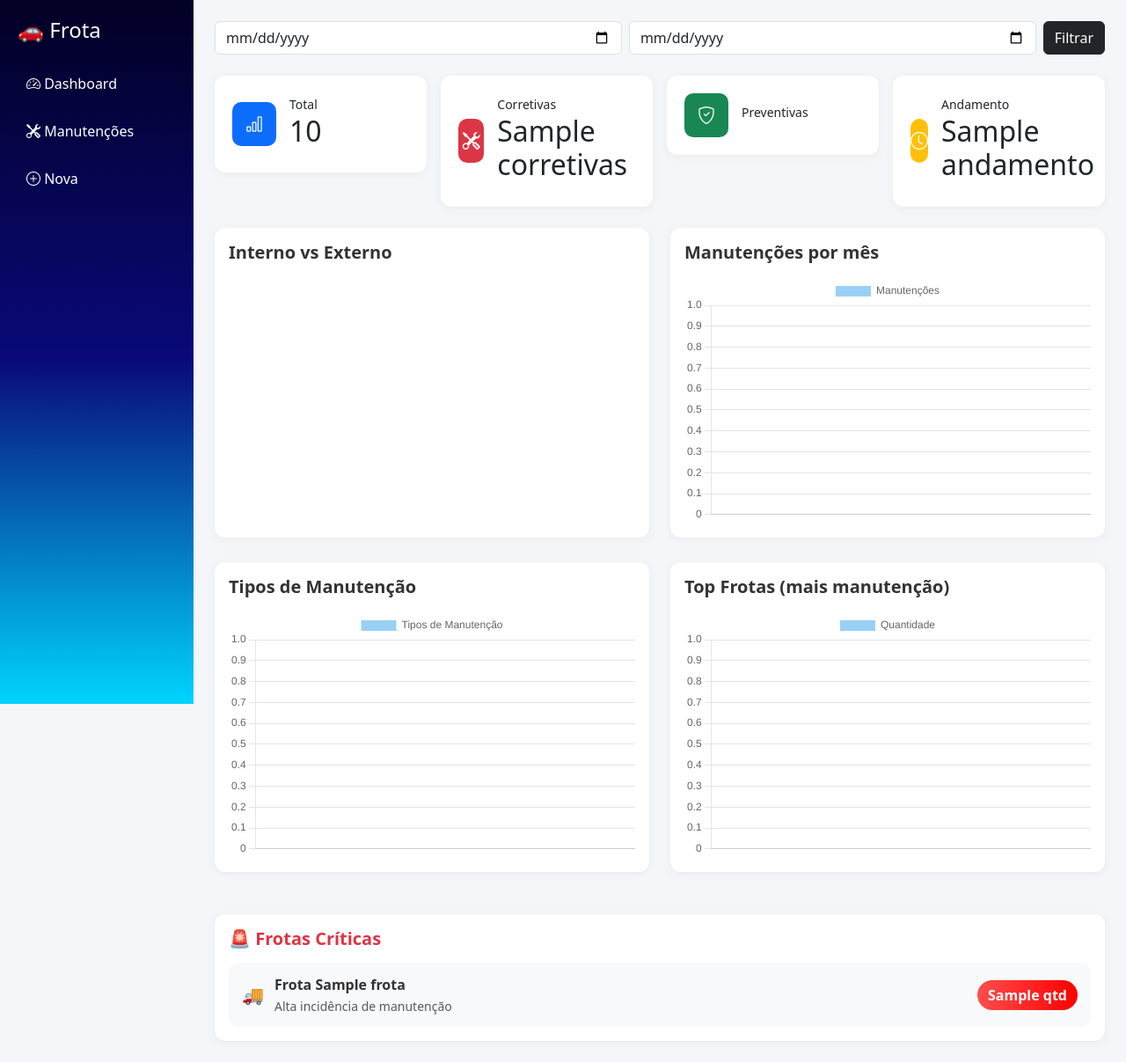
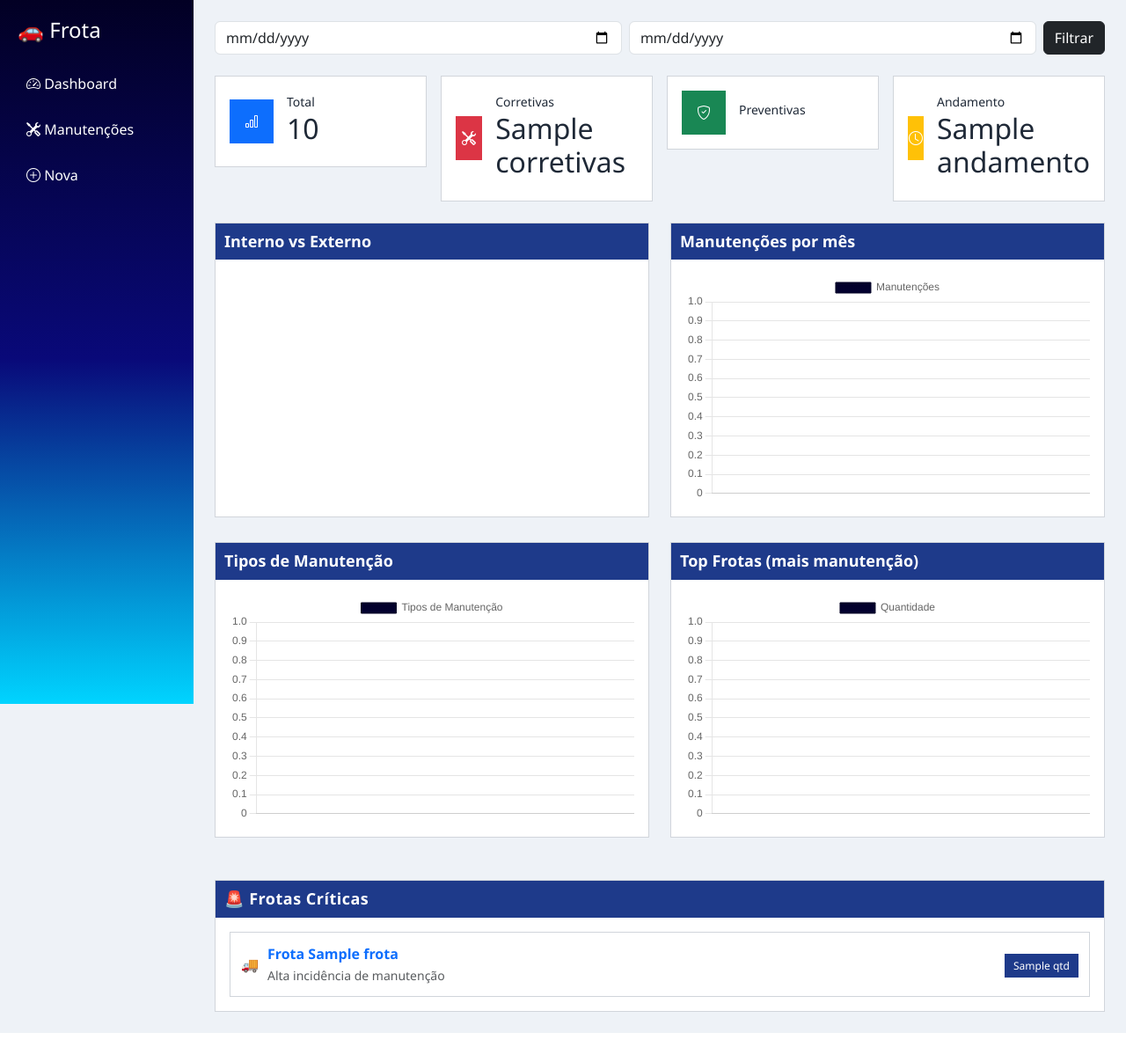
Before and after one commit to DIOOWS/frota-manutencao, a Flask app: template templates/dashboard.html in a window 1280 px wide. Shown: the whole page at 88% size. After the commit the page ends 1174 px from the top, so only its background shows below. Run offline with Flask 3, Linux system fonts and the light colour scheme; the template is opened without the code that fills it: most values are stand-ins (such as "Sample title", 1, 10 or a date in 2020); a map, chart or similar area stays blank.

Commit message:
ATULAIZAÇÕES SITEMA VERSAO 3

```diff
--- a/static/css/style.css
+++ b/static/css/style.css
@@ -1,50 +1,32 @@
-.x-metric {
-  display: flex;
-  flex-direction: column;
-  justify-content: center;
-  height: 100px;
-}
+/* =========================
+   🎨 VARIÁVEIS (IDENTIDADE)
+========================= */
 
-.x-metric small {
-  color: #6c757d;
-  font-size: 14px;
-}
 
-.x-metric h2 {
-  font-size: 32px;
-  font-weight: bold;
-  margin: 0;
-}
-
-.x-border-danger {
-  border-left: 5px solid #dc3545;
-}
-
-.x-border-success {
-  border-left: 5px solid #198754;
-}
-
-.x-border-warning {
-  border-left: 5px solid #ffc107;
-}
-
-.x-card {
-  background: #fff;
-  border-radius: 12px;
-  padding: 20px;
-  box-shadow: 0 2px 10px rgba(0,0,0,0.05);
-}
-
-.navbar {
-  box-shadow: 0 2px 10px rgba(0,0,0,0.1);
+:root {
+  --primary: #1e3a8a;   /* azul escuro */
+  --secondary: #3b82f6; /* azul claro */
+  --bg: #eef2f7;
+  --card: #ffffff;
+  --text: #1f2937;
+  --muted: #6b7280;
+  --border: #d1d5db;
 }
 
 
+/* =========================
+   🌍 BASE
+========================= */
 body {
-  background: #f4f6f9;
+  background: var(--bg);
+  font-family: 'Segoe UI', sans-serif;
+  color: var(--text);
 }
 
-/* SIDEBAR */
+
+/* =========================
+   🧭 SIDEBAR
+========================= */
 .sidebar {
   width: 220px;
   height: 100vh;
@@ -53,66 +35,77 @@ body {
   position: fixed;
 }
 
-/* LINKS */
 .menu-item {
   display: block;
   color: #fff;
   text-decoration: none;
   padding: 10px;
-  border-radius: 8px;
-  margin-bottom: 10px;
+  margin-bottom: 8px;
   transition: 0.2s;
 }
 
 .menu-item:hover {
-  background: rgba(255,255,255,0.2);
+  background: rgba(255,255,255,0.1);
 }
 
-/* CONTEÚDO */
 .content {
   margin-left: 220px;
 }
 
 
-/* CARDS */
+/* =========================
+   🧱 CARD PADRÃO (QUADRADO)
+========================= */
 .x-card {
-  background: #fff;
-  border-radius: 12px;
-  box-shadow: 0 2px 10px rgba(0,0,0,0.05);
+  background: var(--card);
+  border-radius: 0; /* 🔥 SEM ARREDONDADO */
+  border: 1px solid var(--border);
+  padding: 16px;
 }
 
-/* CONTAINER DO GRAFICO */
-.grafico-box {
-  position: relative;
-  height: 280px;
+
+/* =========================
+   🔷 HEADER DO CARD
+========================= */
+.x-card h5 {
+  background: var(--primary);
+  color: #fff;
+  padding: 10px;
+  margin: -16px -16px 16px -16px;
+  font-size: 18px;
+  font-weight: 600;
 }
 
-/* RESPONSIVO */
+
+/* =========================
+   📊 GRÁFICOS
+========================= */
+.grafico-box {
+  height: 260px;
+  display: flex;
+  align-items: center;
+  justify-content: center;
+}
+
+.grafico-pizza {
+  max-width: 280px;
+  margin: auto;
+}
+
+
+/* =========================
+   📱 RESPONSIVO
+========================= */
 @media (max-width: 768px) {
   .grafico-box {
     height: 220px;
   }
 }
 
-.x-card h5 {
-  font-weight: 600;
-  color: #333;
-}
 
-.grafico-pizza {
-  max-width: 320px;
-  margin: auto;
-}
-
-.grafico-box {
-  height: 280px;
-  display: flex;
-  align-items: center;
-  justify-content: center;
-}
-
-
-/* CARDS KPI */
+/* =========================
+   📊 KPI (MÉTRICAS)
+========================= */
 .metric-card {
   display: flex;
   align-items: center;
@@ -122,25 +115,127 @@ body {
 .metric-icon {
   width: 50px;
   height: 50px;
-  border-radius: 10px;
+  background: var(--secondary);
+  color: #fff;
   display: flex;
   align-items: center;
   justify-content: center;
-  color: #fff;
-  font-size: 20px;
 }
 
-/* TÍTULOS */
-h5 {
+.x-metric h2 {
+  font-size: 26px;
+  font-weight: bold;
+  margin: 0;
+}
+
+.x-metric small {
+  color: var(--muted);
+}
+
+
+/* =========================
+   🚚 FROTAS CRÍTICAS
+========================= */
+.frotas-lista {
+  display: flex;
+  flex-direction: column;
+  gap: 8px;
+  color: #fff;
+}
+
+.frota-item {
+  display: flex;
+  justify-content: space-between;
+  align-items: center;
+  padding: 12px;
+  background: #fff;
+  border: 1px solid var(--border);
+  text-decoration: none;
+}
+
+.frota-item:hover {
+  background: #f1f5f9;
+}
+
+.frota-left {
+  display: flex;
+  gap: 10px;
+  align-items: center;
+}
+
+.frota-nome {
   font-weight: 600;
 }
 
-/* HOVER CARDS */
-.x-card:hover {
-  transform: translateY(-2px);
-  transition: 0.2s;
+.badge-frota {
+  background: var(--primary);
+  color: #fff;
+  padding: 5px 10px;
+  font-size: 12px;
 }
 
+
+/* =========================
+   🔥 MODAL / LISTA
+========================= */
+.linha-tipo {
+  display: flex;
+  justify-content: space-between;
+  align-items: center;
+  padding: 12px;
+  border: 1px solid var(--border);
+  background: #fff;
+  text-decoration: none;
+  color: inherit;
+}
+
+.linha-tipo:hover {
+  background: #f1f5f9;
+}
+
+.badge-tipo {
+  background: var(--primary);
+  color: #fff;
+  padding: 4px 8px;
+  font-size: 12px;
+}
+
+
+/* =========================
+   🧠 TIMELINE
+========================= */
+.timeline-item {
+  display: flex;
+  gap: 10px;
+  margin-bottom: 10px;
+}
+
+.timeline-dot {
+  width: 10px;
+  height: 10px;
+  background: var(--primary);
+}
+
+.timeline-content {
+  background: #fff;
+  border: 1px solid var(--border);
+  padding: 10px;
+  width: 100%;
+}
+
+.timeline-date {
+  font-size: 12px;
+  color: var(--muted);
+}
+
+.timeline-info {
+  font-size: 14px;
+}
+
+
+/* =========================
+   📋 TABELAS
+========================= */
 td {
   vertical-align: middle;
 }
@@ -152,48 +247,13 @@ td:nth-child(10) {
 }
 
 
+.card-title-highlight {
+  background: #1e3a8a;
+  color: #fff;
+  padding: 12px 16px;
+  margin: -16px -16px 16px -16px;
 
-.frotas-lista {
-  display: flex;
-  flex-direction: column;
-  gap: 10px;
+  font-size: 18px;      /* 🔥 maior */
+  font-weight: 700;     /* 🔥 mais forte */
+  letter-spacing: 0.5px;
 }
-
-.frota-item {
-  display: flex;
-  justify-content: space-between;
-  align-items: center;
-  padding: 12px 15px;
-  border-radius: 10px;
-  background: #f8f9fb;
-  text-decoration: none;
-  transition: all 0.2s ease;
-}
-
-.frota-item:hover {
-  background: #eef2ff;
-  transform: translateY(-2px);
-}
-
-.frota-left {
-  display: flex;
-  align-items: center;
-  gap: 12px;
-}
-
-.icone {
-  font-size: 20px;
-}
-
-.frota-nome {
-  font-weight: 600;
-  color: #333;
-}
-
-.badge-frota {
-  background: linear-gradient(90deg, #ff4d4d, #ff0000);
-  color: #fff;
-  padding: 6px 12px;
-  border-radius: 20px;
-  font-weight: bold;
-}
--- a/static/js/dashboard.js
+++ b/static/js/dashboard.js
@@ -1,3 +1,5 @@
+console.log("JS CARREGOU 🚀");
+
 document.addEventListener("DOMContentLoaded", function () {
 
   // 🔥 GRAFICO PIZZA (INTERNO VS EXTERNO)
@@ -13,7 +15,12 @@ document.addEventListener("DOMContentLoaded", function () {
         data: {
           labels: dados.labels,
           datasets: [{
-            data: dados.valores
+            data: dados.valores,
+            backgroundColor: [
+              "#020024",
+              "#090979",
+              "#00d4ff"
+            ]
           }]
         },
         options: {
@@ -37,13 +44,22 @@ document.addEventListener("DOMContentLoaded", function () {
     const ctxMes = document.getElementById("graficoMes");
 
     if (ctxMes) {
+
+      const gradientMes = ctxMes.getContext("2d").createLinearGradient(0, 0, 0, 300);
+      gradientMes.addColorStop(0, "#020024");
+      gradientMes.addColorStop(0.5, "#090979");
+      gradientMes.addColorStop(1, "#00d4ff");
+
       new Chart(ctxMes, {
         type: 'bar',
         data: {
           labels: dadosMes.labels,
           datasets: [{
             label: 'Manutenções',
-            data: dadosMes.valores
+            data: dadosMes.valores,
+            backgroundColor: gradientMes,
+            borderColor: "#020024",
+            borderWidth: 1
           }]
         },
         options: {
@@ -62,24 +78,42 @@ document.addEventListener("DOMContentLoaded", function () {
     const ctxTipo = document.getElementById("graficoTipo");
 
     if (ctxTipo) {
+
+      const gradientTipo = ctxTipo.getContext("2d").createLinearGradient(0, 0, 0, 300);
+      gradientTipo.addColorStop(0, "#020024");
+      gradientTipo.addColorStop(0.5, "#090979");
+      gradientTipo.addColorStop(1, "#00d4ff");
+
       new Chart(ctxTipo, {
         type: 'bar',
         data: {
           labels: dadosTipo.labels,
           datasets: [{
             label: 'Tipos de Manutenção',
-            data: dadosTipo.valores
+            data: dadosTipo.valores,
+            backgroundColor: gradientTipo,
+            borderColor: "#020024",
+            borderWidth: 1
           }]
         },
         options: {
           responsive: true,
-          maintainAspectRatio: false
+          maintainAspectRatio: false,
+
+          onClick: (evt, elements, chart) => {
+            if (elements.length > 0) {
+              const index = elements[0].index;
+              const tipo = chart.data.labels[index];
+
+              abrirModalTipo(tipo);
+            }
+          }
         }
       });
     }
   }
 
-  // 🔥 TOP FROTAS (COM CLICK)
+  // 🔥 TOP FROTAS
   const elFrota = document.getElementById("dados-frota");
 
   if (elFrota) {
@@ -87,27 +121,35 @@ document.addEventListener("DOMContentLoaded", function () {
     const ctxFrota = document.getElementById("graficoFrota");
 
     if (ctxFrota) {
+
+      const gradientFrota = ctxFrota.getContext("2d").createLinearGradient(0, 0, 0, 300);
+      gradientFrota.addColorStop(0, "#020024");
+      gradientFrota.addColorStop(0.5, "#090979");
+      gradientFrota.addColorStop(1, "#00d4ff");
+
       new Chart(ctxFrota, {
         type: 'bar',
         data: {
           labels: dadosFrota.labels,
           datasets: [{
             label: 'Quantidade',
-            data: dadosFrota.valores
+            data: dadosFrota.valores,
+            backgroundColor: gradientFrota,
+            borderColor: "#020024",
+            borderWidth: 1
           }]
         },
         options: {
           responsive: true,
           maintainAspectRatio: false,
-          onClick: function(evt, elements) {
 
+          onClick: (evt, elements, chart) => {
             if (elements.length > 0) {
               const index = elements[0].index;
-              const frota = this.data.labels[index];
+              const frota = chart.data.labels[index];
 
               abrirGraficoFrota(frota);
             }
-
           }
         }
       });
@@ -117,15 +159,50 @@ document.addEventListener("DOMContentLoaded", function () {
 });
 
 
-// 🔥 CONTROLE GLOBAL DO CHART
+// 🔥 MODAL POR TIPO
+function abrirModalTipo(tipo) {
+
+  const el = document.getElementById("dados-tipos-detalhe");
+  if (!el) return;
+
+  const dados = JSON.parse(el.textContent);
+
+  const lista =
+    dados[tipo] ||
+    dados[tipo.toUpperCase()] ||
+    dados[tipo.toLowerCase()];
+
+  if (!lista || lista.length === 0) return;
+
+  const container = document.getElementById("listaTipo");
+  container.innerHTML = "";
+
+  lista.forEach(item => {
+    container.innerHTML += `
+      <a href="/manutencoes?frota=${item.frota}" class="linha-tipo text-decoration-none">
+        <div>
+          🚚 <strong>Frota ${item.frota}</strong><br>
+          <small class="text-muted">${item.data}</small>
+        </div>
+        <span class="badge-tipo">${tipo}</span>
+      </a>
+    `;
+  });
+
+  document.getElementById("tituloModalTipo").innerText = tipo;
+
+  new bootstrap.Modal(
+    document.getElementById("modalTipo")
+  ).show();
+}
+
+
+// 🔥 GRÁFICO DETALHE FROTA
 let chartFrota = null;
 
-
-// 🔥 HISTÓRICO DA FROTA (MODAL)
 function abrirGraficoFrota(frota) {
 
   const el = document.getElementById("dados-frotas");
-
   if (!el) return;
 
   const dados = JSON.parse(el.textContent);
@@ -136,29 +213,28 @@ function abrirGraficoFrota(frota) {
   const labels = Object.keys(dadosFrota);
   const valores = Object.values(dadosFrota);
 
-  if (chartFrota) {
-    chartFrota.destroy();
-  }
+  if (chartFrota) chartFrota.destroy();
 
-  chartFrota = new Chart(
-    document.getElementById("graficoFrotaDetalhe"),
-    {
+  const ctx = document.getElementById("graficoFrotaDetalhe").getContext("2d");
+
+  const gradientLine = ctx.createLinearGradient(0, 0, 0, 300);
+  gradientLine.addColorStop(0, "rgba(0,212,255,0.4)");
+  gradientLine.addColorStop(1, "rgba(2,0,36,0)");
+
+  chartFrota = new Chart(ctx, {
     type: 'line',
     data: {
       labels: labels,
       datasets: [{
         label: `Frota ${frota}`,
         data: valores,
-          borderWidth: 2,
+        borderColor: "#020024",
+        backgroundColor: gradientLine,
+        fill: true,
         tension: 0.3
       }]
-      },
-      options: {
-        responsive: true,
-        maintainAspectRatio: false
     }
-    }
-  );
+  });
 
   new bootstrap.Modal(
     document.getElementById("modalFrota")
--- a/templates/base.html
+++ b/templates/base.html
@@ -46,9 +46,10 @@
 </div>
 
 <!-- SCRIPTS -->
+<!-- SCRIPTS -->
 <script src="https://cdn.jsdelivr.net/npm/chart.js"></script>
+<script src="https://cdn.jsdelivr.net/npm/bootstrap@5.3.0/dist/js/bootstrap.bundle.min.js"></script>
 <script src="{{ url_for('static', filename='js/dashboard.js') }}"></script>
-<script src="https://cdn.jsdelivr.net/npm/bootstrap@5.3.0/dist/js/bootstrap.bundle.min.js"></script>
 
 </body>
 </html>
--- a/templates/dashboard.html
+++ b/templates/dashboard.html
@@ -70,13 +70,14 @@
 
 </div>
 
+<!-- 🔥 FROTAS CRÍTICAS -->
 <div class="row mt-4">
 
   <div class="col-12">
     <div class="x-card p-3 mt-4">
 
-  <h5 class="mb-3 text-danger fw-bold">
-    🚨 Frotas Críticas
+      <h5 class="card-title-highlight">
+  🚨     Frotas Críticas
       </h5>
 
       <div class="frotas-lista">
@@ -106,11 +107,31 @@
       </div>
 
     </div>
+  </div>
 
 </div>
 
+<!-- 🔥 MODAL -->
+<div class="modal fade" id="modalTipo" tabindex="-1">
+  <div class="modal-dialog modal-lg">
+    <div class="modal-content">
+
+      <div class="modal-header">
+        <h5 class="modal-title">
+          Tipo: <span id="tituloModalTipo"></span>
+        </h5>
+        <button class="btn-close" data-bs-dismiss="modal"></button>
+      </div>
+
+      <div class="modal-body">
+        <div id="listaTipo" class="d-flex flex-column gap-2"></div>
+      </div>
+
+    </div>
+  </div>
+</div>
+
 <!-- 🔥 JSON PARA JS -->
-
 <script id="dados-atendimento" type="application/json">
 {{ {
   "labels": labels_atendimento,
@@ -143,4 +164,8 @@
 {{ dados_frotas | tojson }}
 </script>
 
+<script id="dados-tipos-detalhe" type="application/json">
+{{ dados_tipos_detalhe | tojson }}
+</script>
+
 {% endblock %}
```
Also changed, not shown: routes/dashboard.py (+84 -62 lines). Lines whose indentation alone changed are shown as unchanged.
